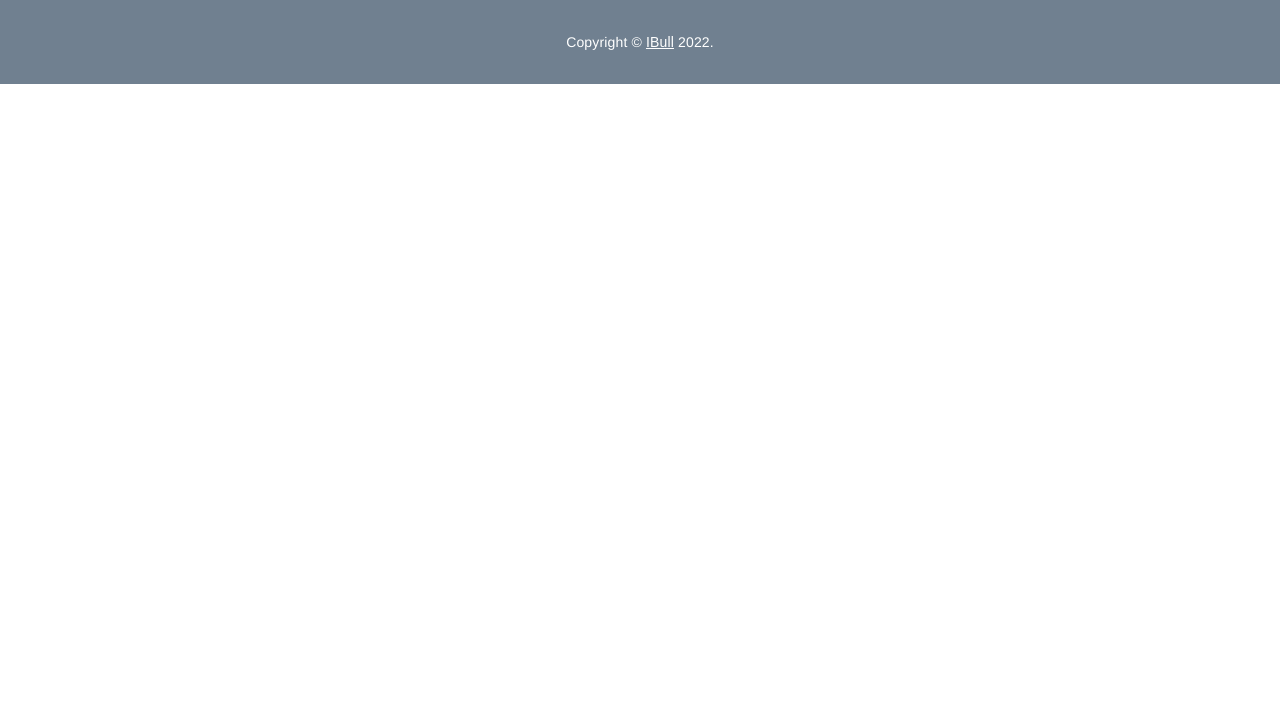
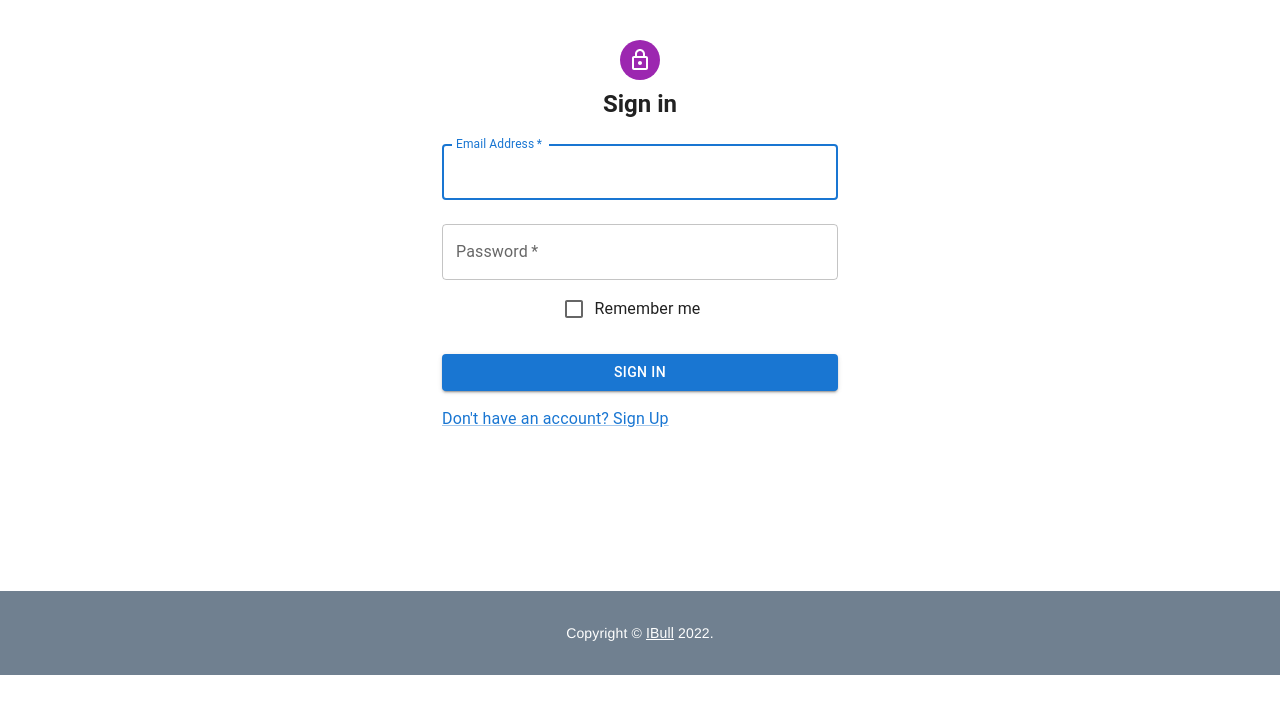
Before and after one commit to Nihilus888/IBull, a React (Create React App) app: page /login in a window 1280 px wide. Shown: the top 714 px of the page. Built offline with nearby package versions, Linux system fonts and the light colour scheme.

Commit message:
added in login functionality

```diff
--- a/routers/user_routes.js
+++ b/routers/user_routes.js
@@ -9,6 +9,6 @@ const router = express.Router()
 router.post('/register', userController.register)
 
 //login route
-router.login('/login', userController.login)
+router.post('/login', userController.login)
 
 module.exports = router;
--- a/src/App.jsx
+++ b/src/App.jsx
@@ -5,6 +5,7 @@ import Home from './components/home/Home'
 import StickyFooter from './components/partials/SiteFooter'
 import Register from './components/register/Register'
 import Guest from './components/auth/Guest'
+import Login from './components/login/Login'
 
 function App() {
   // const profile = (<SiteHeader id={} showViewButton={true} />)
@@ -16,6 +17,7 @@ function App() {
       <Routes>
         <Route path='/' element={<Home />} />
         <Route path="/register" element={<Guest component={Register} />} />
+        <Route path="/login" element={<Guest component={Login} />} />
       </Routes>
       <StickyFooter />
     </div>
--- /dev/null
+++ b/src/components/login/Login.jsx
@@ -0,0 +1,152 @@
+import { useState } from "react";
+import { useNavigate } from "react-router-dom";
+import * as React from "react";
+import Avatar from "@mui/material/Avatar";
+import Button from "@mui/material/Button";
+import CssBaseline from "@mui/material/CssBaseline";
+import TextField from "@mui/material/TextField";
+import FormControlLabel from "@mui/material/FormControlLabel";
+import Checkbox from "@mui/material/Checkbox";
+import Link from "@mui/material/Link";
+import Grid from "@mui/material/Grid";
+import Box from "@mui/material/Box";
+import LockOutlinedIcon from "@mui/icons-material/LockOutlined";
+import Typography from "@mui/material/Typography";
+import Container from "@mui/material/Container";
+import { createTheme, ThemeProvider } from "@mui/material/styles";
+
+const theme = createTheme();
+
+function Login() {
+  const navigate = useNavigate();
+  const [formData, setFormData] = useState({
+    email: "",
+    password: "",
+  });
+
+  const handleChange = (e) => {
+    setFormData({
+      ...formData,
+      [e.target.name]: e.target.value,
+    });
+  };
+
+  const handleSubmit = (e) => {
+    e.preventDefault();
+    console.log("Hello there");
+
+    // Need to add the mongodb here?
+    fetch(`http://localhost:3001/user/login`, {
+      method: "POST",
+      body: JSON.stringify(formData),
+      headers: {
+        "Content-type": "application/json",
+      },
+    })
+      .then((response) => {
+        return response.json();
+      })
+      .then((jsonResponse) => {
+        if (jsonResponse.error) {
+          return;
+        }
+
+        // store the token into localstorage / cookie
+        localStorage.setItem("user_token", jsonResponse.token);
+        localStorage.setItem("user_Id", jsonResponse.userId);
+
+        navigate("/");
+      })
+      .catch((err) => {
+        console.log(err)
+      });
+  };
+
+  return (
+    <ThemeProvider theme={theme}>
+      {/* <Box sx={{
+            backdropFilter: "blur(3px)",
+            backgroundRepeat: 'no-repeat',
+            backgroundSize: 'Cover',
+            backgroundImage: `url(${Image})`,
+            bgcolor: 'text.primary',
+          }}> */}
+      <Container component="main" maxWidth="xs">
+        <CssBaseline />
+        <Box
+          sx={{
+            pt: 4,
+            display: "flex",
+            flexDirection: "column",
+            alignItems: "center",
+          }}
+        >
+          <Avatar sx={{ m: 1, bgcolor: "secondary.main" }}>
+            <LockOutlinedIcon />
+          </Avatar>
+          <Typography component="h1" variant="h5" fontWeight='bold'>
+            Sign in
+          </Typography>
+          <Box
+            component="form"
+            onSubmit={handleSubmit}
+            noValidate
+            sx={{ mt: 1 }}
+          >
+            <TextField
+              margin="normal"
+              required
+              fullWidth
+              id="email"
+              label="Email Address"
+              name="email"
+              autoComplete="email"
+              value={formData.email}
+              onChange={handleChange}
+              autoFocus
+            />
+            <TextField
+              margin="normal"
+              required
+              fullWidth
+              name="password"
+              label="Password"
+              type="password"
+              id="password"
+              autoComplete="current-password"
+              value={formData.password}
+              onChange={handleChange}
+            />
+            <FormControlLabel
+              control={<Checkbox value="remember" color="primary" />}
+              label="Remember me"
+            />
+            <Button
+              type="submit"
+              fullWidth
+              variant="contained"
+              sx={{ mt: 3, mb: 2 }}
+            >
+              Sign In
+            </Button>
+            <Grid container sx={{ mb: 20 }}>
+              <Grid item>
+                <Link
+                  href="/register"
+                  variant="body3"
+                  color="primary"
+                  justifyContent="center"
+                >
+                  {"Don't have an account? Sign Up"}
+                </Link>
+              </Grid>
+            </Grid>
+          </Box>
+        </Box>
+      </Container>
+      {/* </Box> */}
+    </ThemeProvider>
+  );
+}
+
+export default Login;
```
